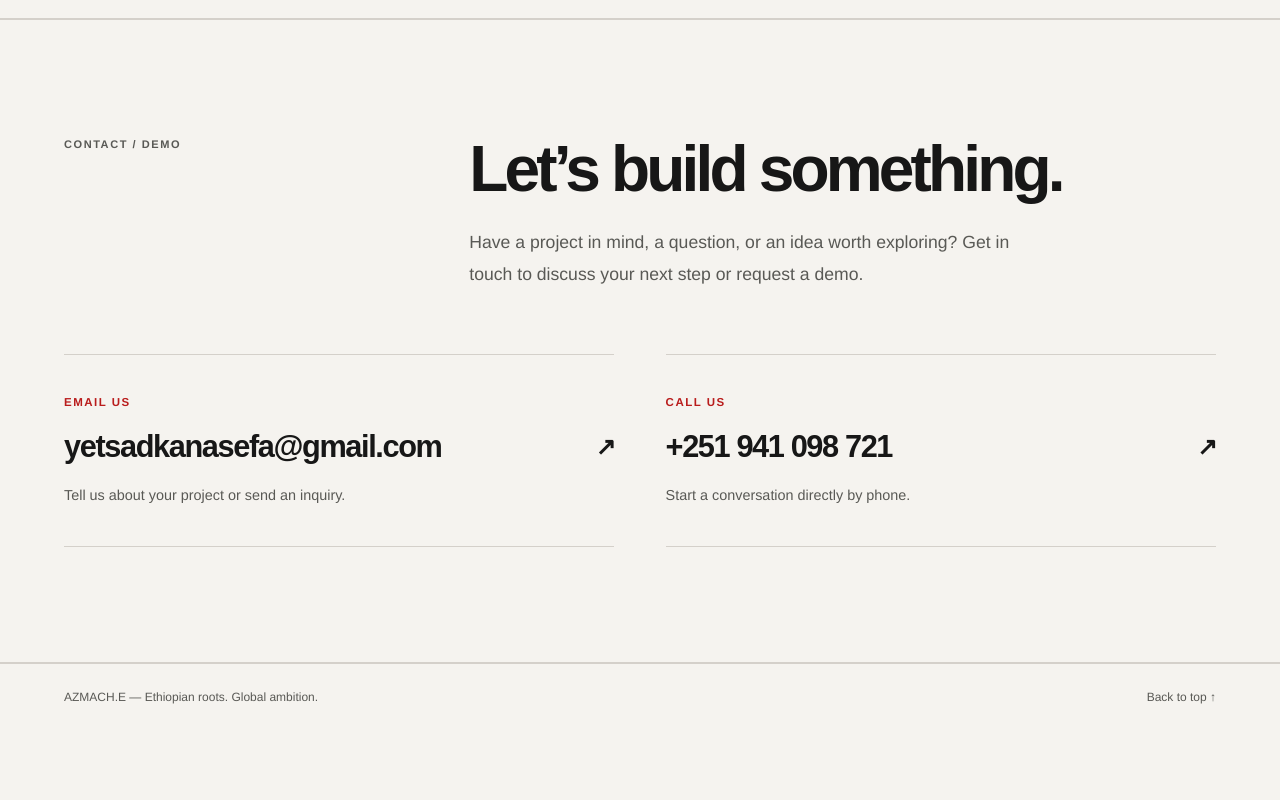
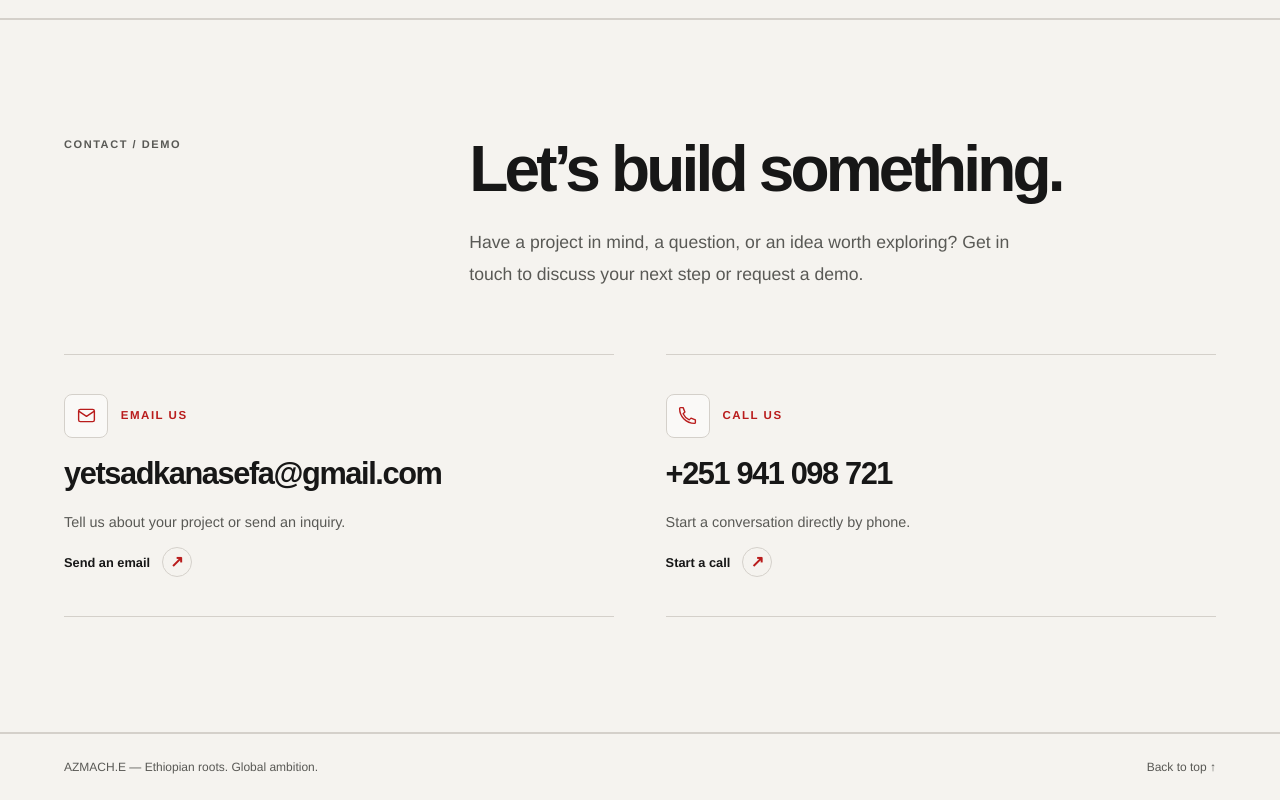
Before and after one commit to mkcoder1218/azmach, a Next.js app in the folder apps/web/: page / in a window 1280 px wide. Shown: the part 5884-6684 px from the top of the page. Before the commit the page ends 6614 px from the top, so only its background shows below. Built offline with nearby package versions, Linux system fonts and the light colour scheme.

Commit message:
feat: add contact icons and explicit action indicators

```diff
--- a/apps/web/src/app/page.tsx
+++ b/apps/web/src/app/page.tsx
@@ -352,21 +352,24 @@ export default function HomePage() {
           </div>
         </section>
         <section id="contact" className={styles.about} aria-labelledby="contact-title">
+          <style>{"\n.az-contact-label { display:flex; align-items:center; gap:.8rem; }\n.az-contact-icon { display:grid; place-items:center; width:44px; height:44px; border:1px solid var(--line); border-radius:8px; background:var(--surface); color:var(--accent); }\n.az-contact-icon svg { width:21px; height:21px; }\n.az-contact-value { display:block; }\n.az-contact-action { display:inline-flex; align-items:center; justify-self:start; gap:.75rem; font-size:.8rem; font-weight:600; color:var(--foreground); }\n.az-contact-arrow { display:grid; place-items:center; width:30px; height:30px; font-size:1rem; border:1px solid var(--line); border-radius:50%; color:var(--accent); }\n.az-contact-link:hover .az-contact-arrow,.az-contact-link:focus-visible .az-contact-arrow { background:var(--accent); border-color:var(--accent); color:var(--button-ink); }\n.az-contact-link:hover .az-contact-icon,.az-contact-link:focus-visible .az-contact-icon { border-color:var(--accent); }\n.az-contact-link:focus-visible .az-contact-value { color:var(--accent); }\n@media(prefers-reduced-motion:no-preference) {\n.az-contact-icon,.az-contact-arrow { transition:background-color .3s,color .3s,border-color .3s,transform .4s cubic-bezier(.22,1,.36,1); }\n.az-contact-link:hover .az-contact-icon { transform:translateY(-3px); }\n}\n"}</style>
           <p className={styles.sectionIndex}>Contact / Demo</p>
           <div><h2 id="contact-title">Let’s build something.</h2><p>Have a project in mind, a question, or an idea worth exploring? Get in touch to discuss your next step or request a demo.</p></div>
           <div className="az-contact-links">
             <article data-card={0}>
               <a className="az-contact-link" href="mailto:yetsadkanasefa@gmail.com">
-                <span className="az-contact-label">Email us</span>
-                <span className="az-contact-value">yetsadkanasefa@gmail.com <span className="az-contact-arrow" aria-hidden="true">↗</span></span>
+                <span className="az-contact-label"><span className="az-contact-icon"><svg viewBox="0 0 24 24" fill="none" stroke="currentColor" strokeWidth="1.6" strokeLinecap="round" strokeLinejoin="round" aria-hidden="true"><rect x="3" y="5" width="18" height="14" rx="2"/><path d="m3 7 9 6 9-6"/></svg></span>Email us</span>
+                <span className="az-contact-value">yetsadkanasefa@gmail.com </span>
                 <span className="az-contact-note">Tell us about your project or send an inquiry.</span>
+                <span className="az-contact-action">Send an email<span className="az-contact-arrow" aria-hidden="true">↗</span></span>
               </a>
             </article>
             <article data-card={1}>
               <a className="az-contact-link" href="tel:+251941098721">
-                <span className="az-contact-label">Call us</span>
-                <span className="az-contact-value">+251 941 098 721 <span className="az-contact-arrow" aria-hidden="true">↗</span></span>
+                <span className="az-contact-label"><span className="az-contact-icon"><svg viewBox="0 0 24 24" fill="none" stroke="currentColor" strokeWidth="1.6" strokeLinecap="round" strokeLinejoin="round" aria-hidden="true"><path d="M7 3H4a1 1 0 0 0-1 1c0 9.4 7.6 17 17 17a1 1 0 0 0 1-1v-3l-5-2-2 2a14 14 0 0 1-7-7l2-2-2-5Z"/></svg></span>Call us</span>
+                <span className="az-contact-value">+251 941 098 721 </span>
                 <span className="az-contact-note">Start a conversation directly by phone.</span>
+                <span className="az-contact-action">Start a call<span className="az-contact-arrow" aria-hidden="true">↗</span></span>
               </a>
             </article>
           </div>
```
